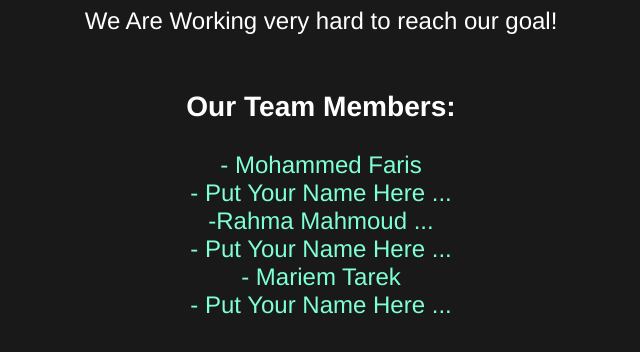
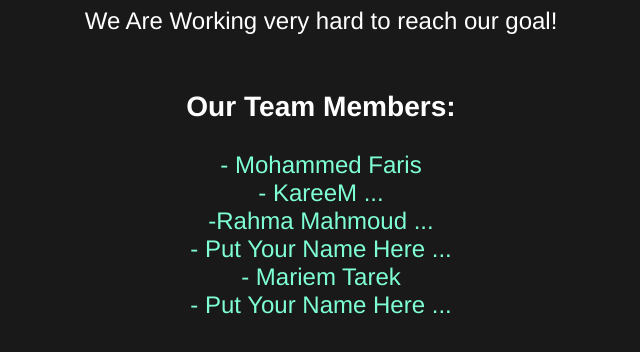
Before and after one commit to egytester/alx50, a plain HTML site: page index.html in a window 1280 px wide. Shown: the part 202-554 px from the top of the page, without its empty margins (319-959 px from the left). Drawn offline with Linux system fonts and the light colour scheme.

Commit message:
added my name kareem

```diff
--- a/index.html
+++ b/index.html
@@ -21,7 +21,7 @@
         <br>
         <ul>
            <li>- Mohammed Faris</li>
-           <li>- Put Your Name Here ...</li>
+           <li>- KareeM ...</li>
            <li>-Rahma Mahmoud  ...</li>
            <li>- Put Your Name Here ...</li>
            <li>- Mariem Tarek</li>
```
